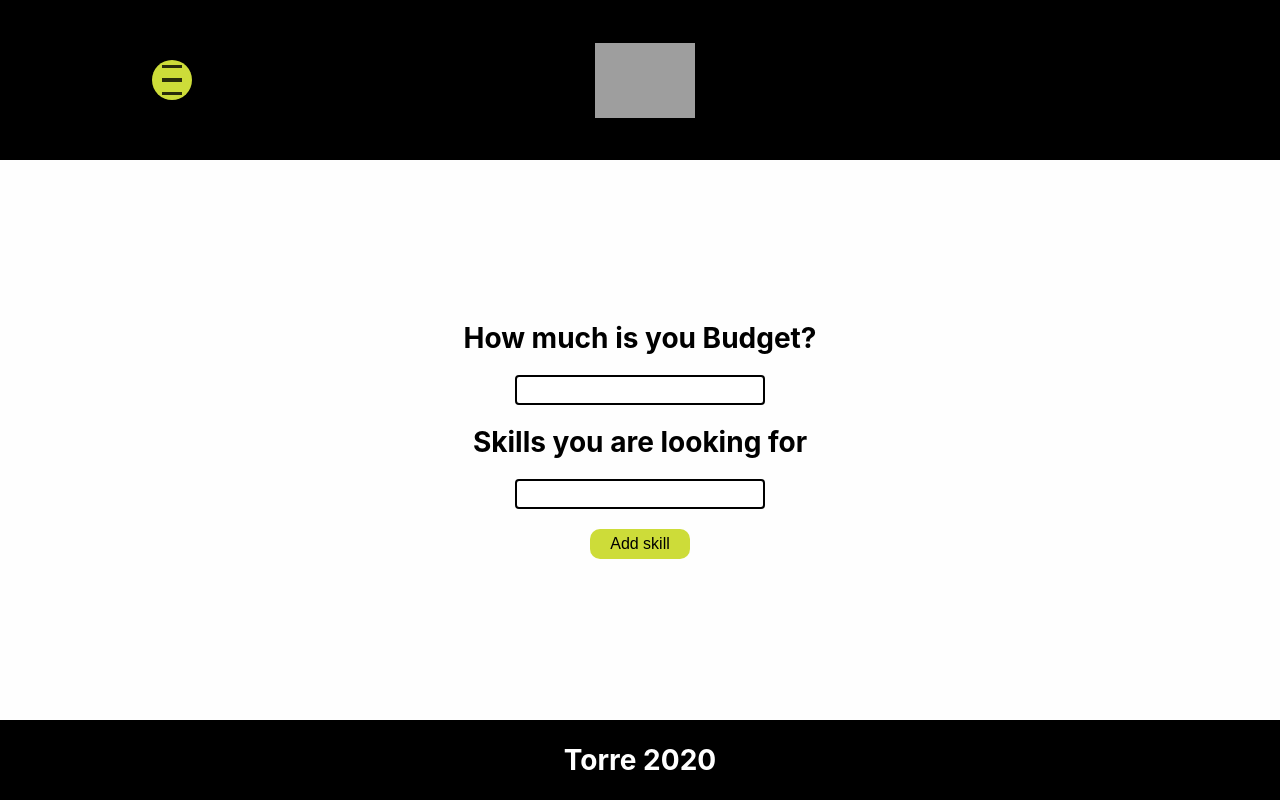
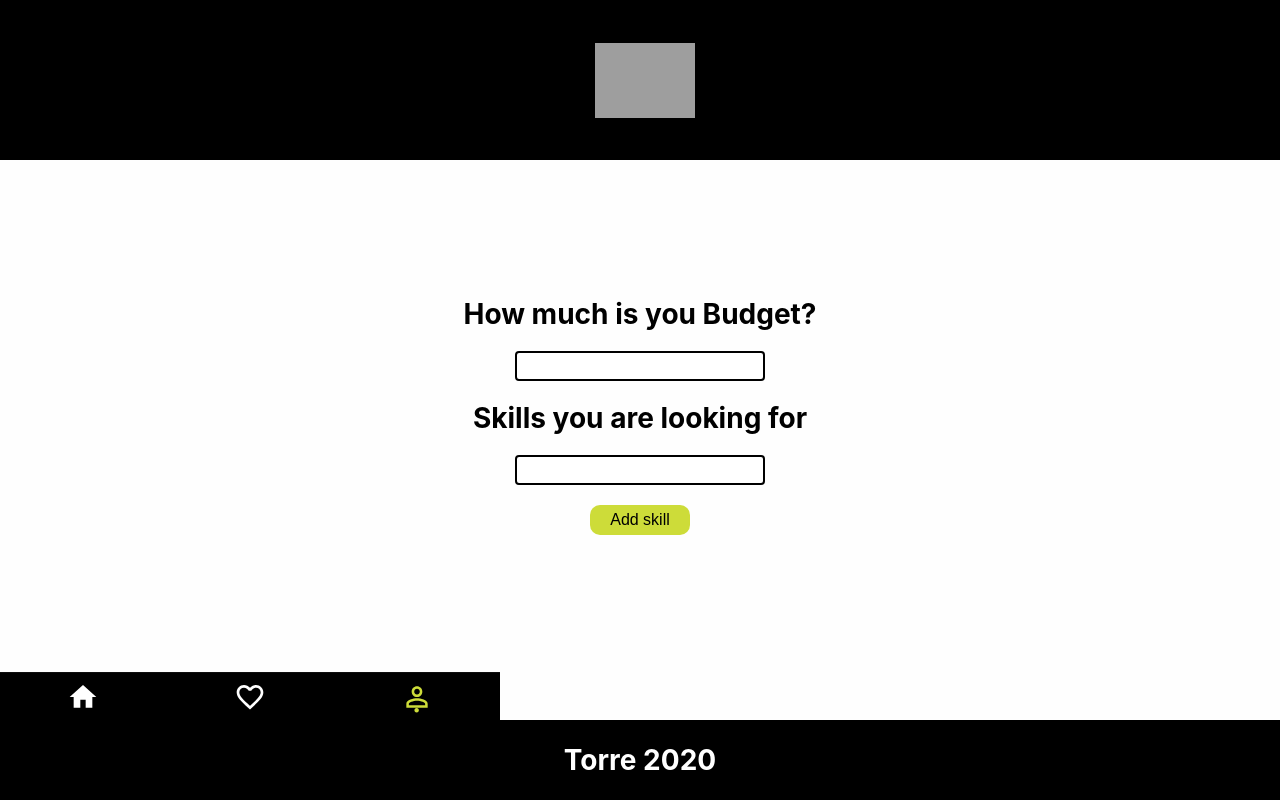
Before and after one commit to IvanGonzalez10/Torretest, a React (Create React App) app: page /facts in a window 1280 px wide. Built offline with nearby package versions, Linux system fonts and the light colour scheme; grey boxes are pictures that could not be loaded.

Commit message:
Add NavBar

```diff
--- a/package.json
+++ b/package.json
@@ -3,6 +3,7 @@
   "version": "0.1.0",
   "private": true,
   "dependencies": {
+    "@reach/router": "^1.3.4",
     "@testing-library/jest-dom": "^5.11.6",
     "@testing-library/react": "^11.1.2",
     "@testing-library/user-event": "^12.2.2",
@@ -11,6 +12,7 @@
     "react": "^17.0.1",
     "react-dom": "^17.0.1",
     "react-helmet": "^6.1.0",
+    "react-icons": "^3.11.0",
     "react-scripts": "4.0.0",
     "styled-components": "^5.2.1",
     "web-vitals": "^0.2.4"
--- a/src/components/Budget/styles.js
+++ b/src/components/Budget/styles.js
@@ -7,7 +7,7 @@ export const Div = styled.div`
   justify-content: center;
   align-items: center;
   width: 100vw;
-  height: 70vh;
+  height: 64vh;
 `;
 
 export const H1 = styled.h1`
--- a/src/components/Header/Header.js
+++ b/src/components/Header/Header.js
@@ -1,16 +1,11 @@
 import React from 'react';
-import {Img, Div, Button} from './styles';
+import {Img, Div} from './styles';
 
 export const Header = () => {
 
   return (
     <Div>
       <Img src="https://torre-media.s3-us-west-2.amazonaws.com/subtorres/teletrabajo/torre.png" alt="logo"/>
-      <Button>
-        <div></div>
-        <div></div>
-        <div></div>
-      </Button>
     </Div>
   )
 }
--- a/src/components/Header/styles.js
+++ b/src/components/Header/styles.js
@@ -21,28 +21,3 @@ export const Img = styled.img`
   margin-left: 10px;
   margin-bottom: 10px;
 `;
-
-export const Button = styled.button`
-  position: absolute;
-  display: flex;
-  flex-direction: column;
-  justify-content: flex-start;
-  align-items: flex-start;
-  right: 85%;
-  width: 40px;
-  height: 40px;
-  border-radius: 50%;
-  border: 0px;
-  background-color: #cddc39;
-  & div {
-    width: 20px;
-    height: 4px;
-    background-color: black;
-    margin: 5px auto;
-    display: flex;
-    flex-direction: column;
-    justify-content: center;
-    align-items: center;
-    opacity: 0.8;
-  }
-`;
--- /dev/null
+++ b/src/components/NavBar/NavBar.js
@@ -0,0 +1,21 @@
+import React from 'react';
+import { MdHome, MdFavoriteBorder, MdPersonOutline } from 'react-icons/md';
+import { Nav, Link } from './styles';
+
+const fontSize = '32px';
+
+export const NavBar = () => {
+  return (
+    <Nav>
+      <Link to="/">
+        <MdHome size={fontSize} />
+      </Link>
+      <Link to="/profile">
+        <MdFavoriteBorder size={fontSize} />
+      </Link>
+      <Link to="/facts">
+        <MdPersonOutline size={fontSize} />
+      </Link>
+    </Nav>
+  )
+}
--- /dev/null
+++ b/src/components/NavBar/styles.js
@@ -0,0 +1,43 @@
+import styled from "styled-components";
+import { Link as LinkRouter } from "@reach/router";
+import { fadeIn } from '../../styles/Animations';
+
+export const Nav = styled.nav`
+  align-items: center;
+  background: #000;
+  border-top: 1px solid #0e0e0e;
+  bottom: 0;
+  display: flex;
+  height: 50px;
+  justify-content: space-around;
+  left: 0;
+  margin: 0 auto;
+  max-width: 500px;
+  position: relative;
+  right: 0;
+  width: 100vw;
+  height: 6vh;
+  z-index: 1000;
+`;
+export const Link = styled(LinkRouter)`
+  align-items: center;
+  color: #fff;
+  display: inline-flex;
+  height: 100%;
+  justify-content: center;
+  text-decoration: none;
+  width: 100%;
+
+  &[aria-current] {
+    color: #cddc39;
+
+    &:after {
+      ${fadeIn({ time: "0.5s" })};
+      content: "·";
+      position: absolute;
+      bottom: 0;
+      font-size: 34px;
+      line-height: 20px;
+    }
+  }
+`;
--- a/src/pages/Home.js
+++ b/src/pages/Home.js
@@ -2,6 +2,7 @@ import React from 'react';
 import { Header } from '../components/Header/Header';
 import { Budget } from '../components/Budget/Budget';
 import { Footer } from '../components/Footer/Footer';
+import { NavBar } from '../components/NavBar/NavBar';
 import { Helmet } from 'react-helmet';
 
 export const Home = ({ id }) => {
@@ -13,6 +14,7 @@ export const Home = ({ id }) => {
       </Helmet>
       <Header />
       <Budget />
+      <NavBar />
       <Footer />
     </>
   );
--- /dev/null
+++ b/src/styles/Animations.js
@@ -0,0 +1,17 @@
+import { keyframes, css } from "styled-components";
+
+const fadeInKeyFrames = keyframes`
+from {
+  filter: blur(5px);
+  opacity: 0;
+}
+
+to {
+  filter: blur(0);
+  opacity: 1;
+}
+`;
+
+export const fadeIn = ({ time = "1s", type = "ease" } = {}) => css`
+  animation: ${time} ${fadeInKeyFrames} ${type};
+`;
```
Also changed, not shown: 1 other file (tests, documents, lock files or other folders).
